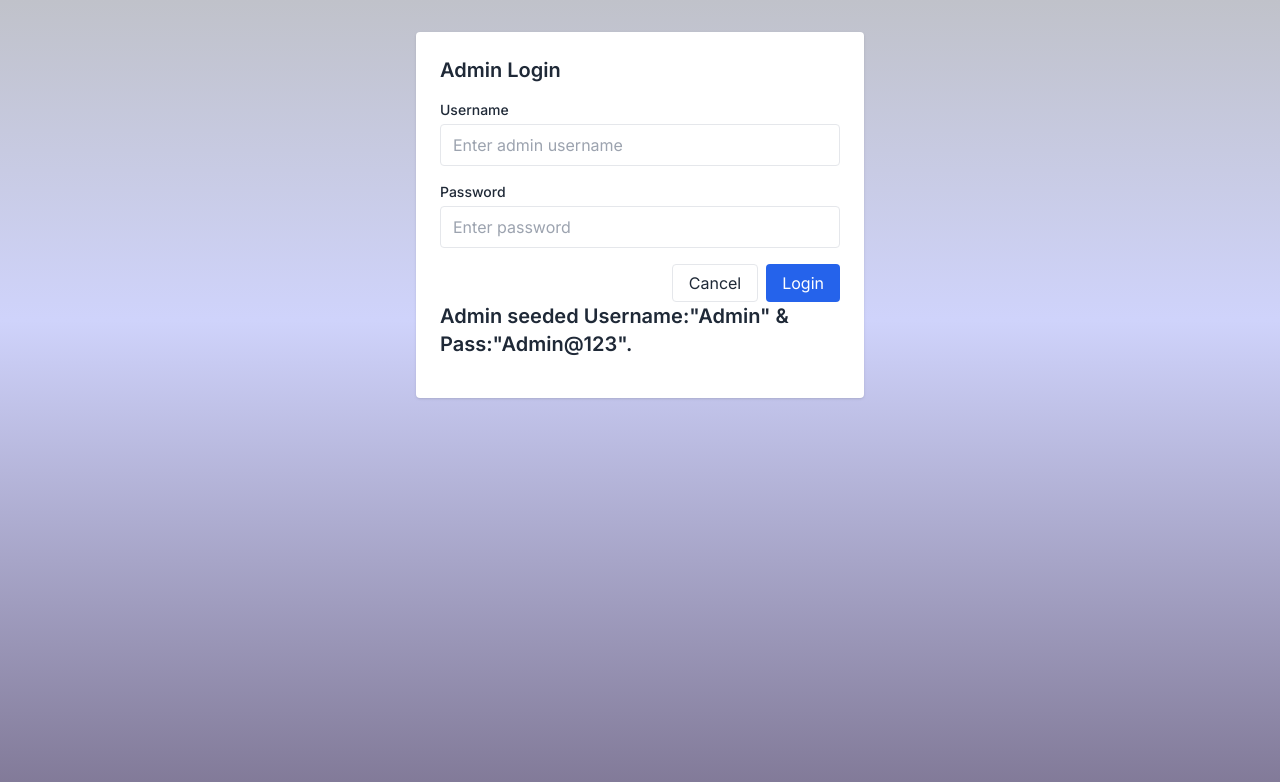
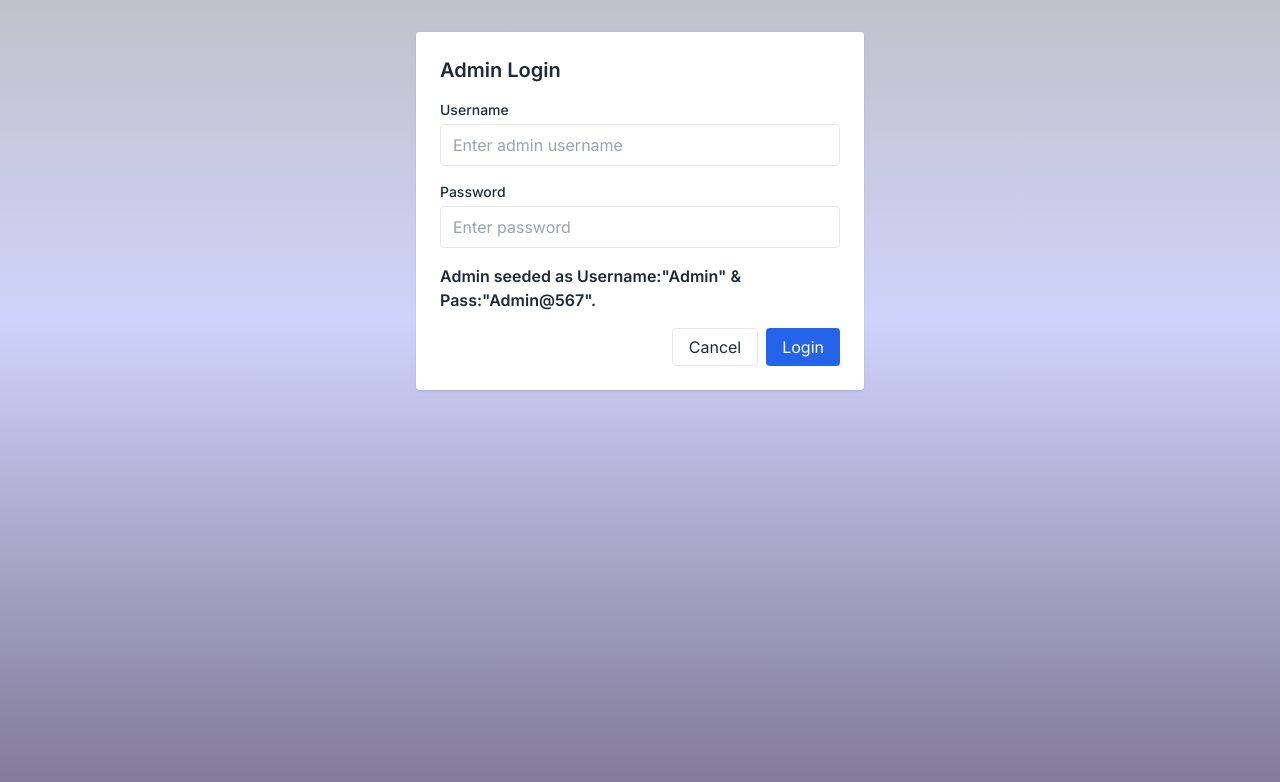
Before and after one commit to gauresh52/LMS_prototype, a React (Vite) app: page / in a window 1280 px wide. Both pictures are taken after a click on the button "Admin Login". Shown: the top 782 px of the page. Built offline with nearby package versions, Linux system fonts and the light colour scheme.

Commit message:
ui tweeks on admin login

```diff
--- a/src/components/AdminLogin.jsx
+++ b/src/components/AdminLogin.jsx
@@ -1,7 +1,7 @@
 import { useState } from "react";
 
 const ADMIN_USERNAME = "Admin";
-const ADMIN_PASSWORD = "Admin@123";
+const ADMIN_PASSWORD = "Admin@567";
 
 export default function AdminLogin({ onSuccess, onCancel }) {
   const [username, setUsername] = useState("");
@@ -50,6 +50,8 @@ export default function AdminLogin({ onSuccess, onCancel }) {
           <p className="text-red-600 text-sm">{error}</p>
         )}
 
+        <h6 className="text-x font-semibold mb-4">Admin seeded as Username:"Admin" & Pass:"Admin@567".</h6>
+
         <div className="flex justify-end gap-2">
           <button
             type="button"
@@ -68,7 +70,6 @@ export default function AdminLogin({ onSuccess, onCancel }) {
 
         </div>
       </form>
-        <h6 className="text-xl font-semibold mb-4">Admin seeded Username:"Admin" & Pass:"Admin@123".</h6>
 
     </div>
 
```
